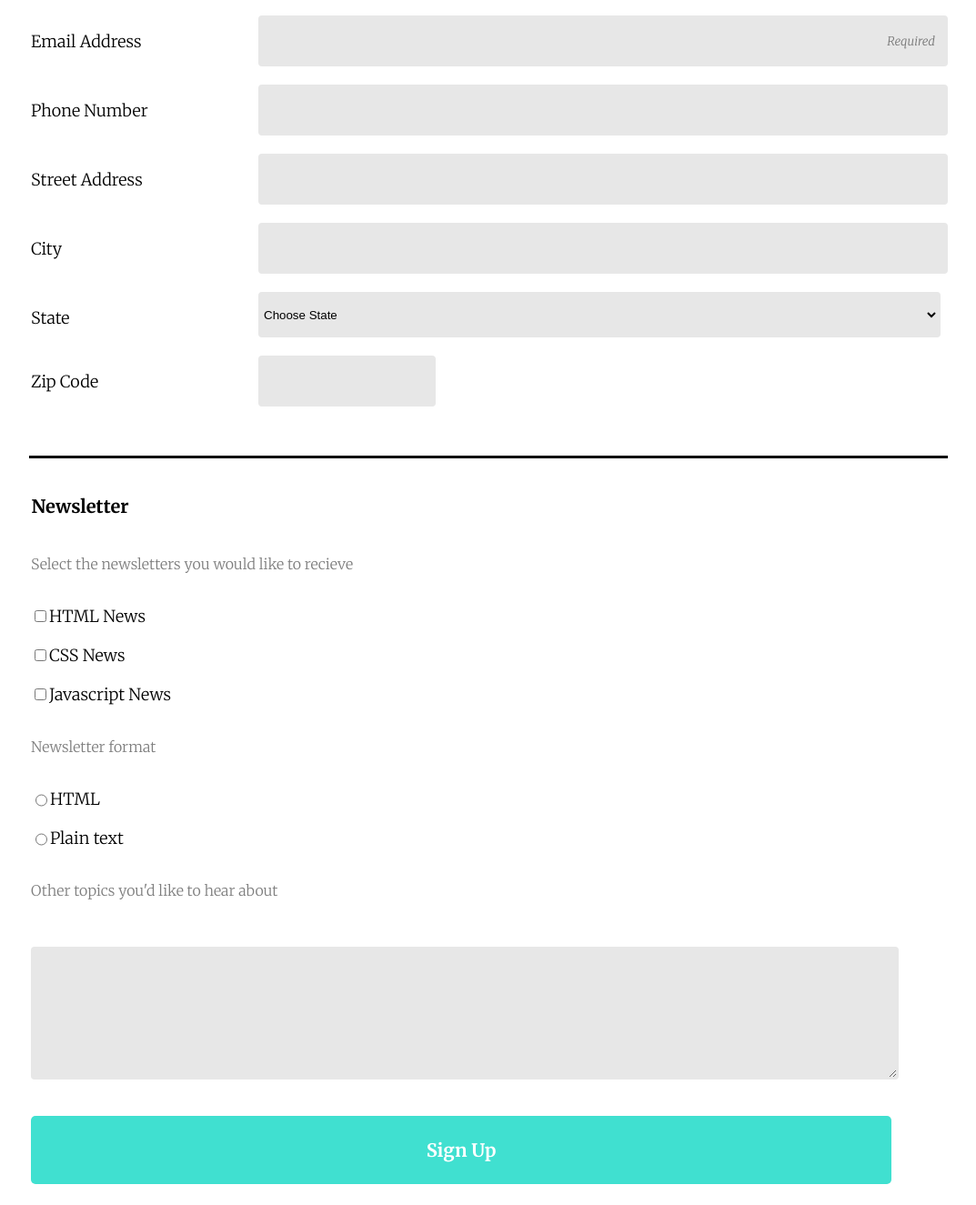
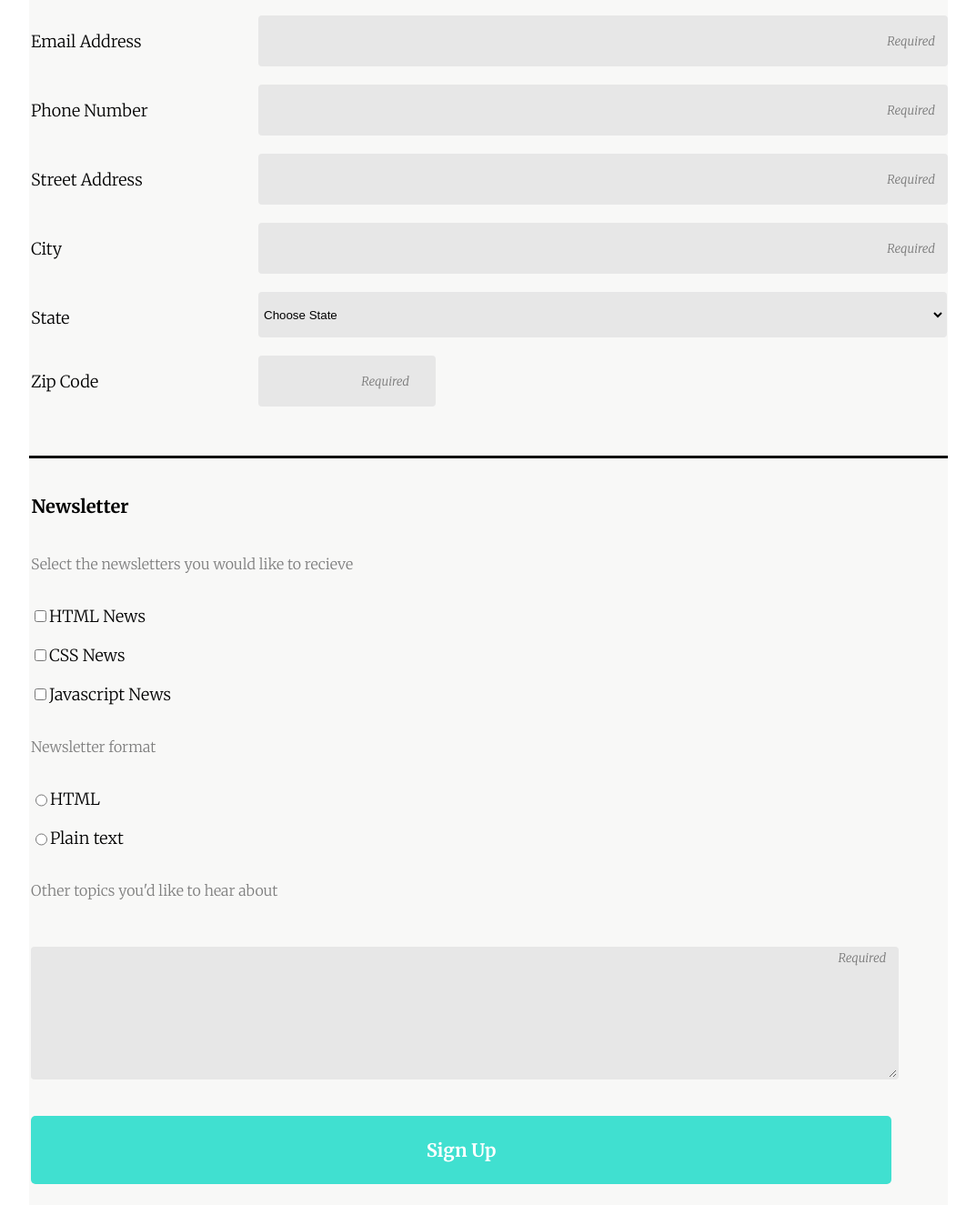
Before and after one commit to JesseBayer/Tech-Degree-Project-3, a plain HTML site: page Tech_Degree_project_3/Tech Degree Project 3/index.html in a window 1280 px wide. Shown: the part 390-1715 px from the top of the page at 91% size, without its empty margins (103-1176 px from the left). Drawn offline with Linux system fonts and the light colour scheme.

Commit message:
Ready for first submission

```diff
--- a/Tech_Degree_project_3/Tech Degree Project 3/index.html
+++ b/Tech_Degree_project_3/Tech Degree Project 3/index.html
@@ -1,7 +1,8 @@
 <!DOCTYPE html>
-<html>
+<html lang="en">
     <head>
         <meta charset="utf-8">
+        <title>Web Development Project 3</title>
         <meta http-equiv="X-UA-Compatible" content="IE=edge">
         <meta name="description" content="">
         <meta name="viewport" content="width=device-width, initial-scale=1">
@@ -33,13 +34,13 @@
                 <input type="email" id="email" name="user_email" placeholder="Required" required><br>
 
                 <label for="phone" id="phoneLabel">Phone Number</label><br>
-                <input type="tel" id="phone" name="phone_number"><br>
+                <input type="tel" id="phone" name="phone_number" placeholder="Required" required><br>
 
                 <label for="address" id="streetLabel">Street Address</label><br>
-                <input type="text" id="address" name="user_address"><br>
+                <input type="text" id="address" name="user_address" placeholder="Required" required><br>
 
                 <label for="city" id="cityLabel">City</label><br>
-                <input type="text" id="city" name="user_city"><br>
+                <input type="text" id="city" name="user_city" placeholder="Required" required><br>
 
                 <label for="state" id="stateLabel">State</label><br>
                 <select id="state" name="user_state">
@@ -51,12 +52,12 @@
                 </select><br>
 
                 <label for="zip" id="zipLabel">Zip Code</label><br>
-                <input type="number" id="zip" name="user_zip"><br>
+                <input type="number" id="zip" name="user_zip" placeholder="Required" required><br>
             </fieldset>
 
             <div class="line"></div>
 
-            <fieldset>
+            <fieldset id="fSet2">
 
 
                 <legend id="legendTwo">Newsletter</legend>
@@ -76,7 +77,7 @@
 
 
                 <p>Other topics you'd like to hear about<p>
-                <textarea id="offTopic" name="off_topic"></textarea>
+                <textarea id="offTopic" name="off_topic" placeholder="Required" required></textarea>
 
                 <button type="submit">Sign Up</button>
 
--- a/Tech_Degree_project_3/Tech Degree Project 3/style.css
+++ b/Tech_Degree_project_3/Tech Degree Project 3/style.css
@@ -115,7 +115,7 @@ textarea:focus {
 
 textarea {
     display: flex;
-    padding-left: auto;
+
     width: 95%;
     height: 100px;
     padding-bottom: 40px;
@@ -154,6 +154,7 @@ button {
     font-family: 'Merriweather', serif;
     font-style: italic;
 }
+
 
 @media screen and (min-width: 768px) {
     input[type=text],
@@ -268,7 +269,7 @@ button {
     }
 
     #state {
-        width: 750px;
+        width: 757px;
         position: relative;
         left: 250px;
         bottom: 360px;
@@ -293,5 +294,7 @@ button {
         right: 60px;
     }
 
-
+    form {
+        background-color: rgb(248, 248, 247);
+    }
 }
```
